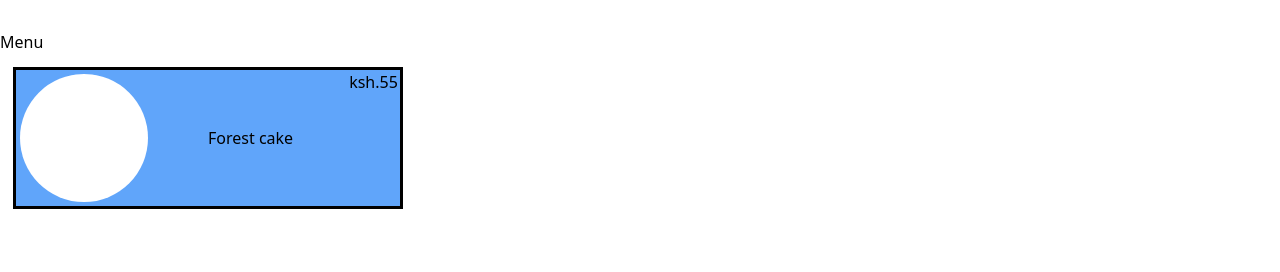
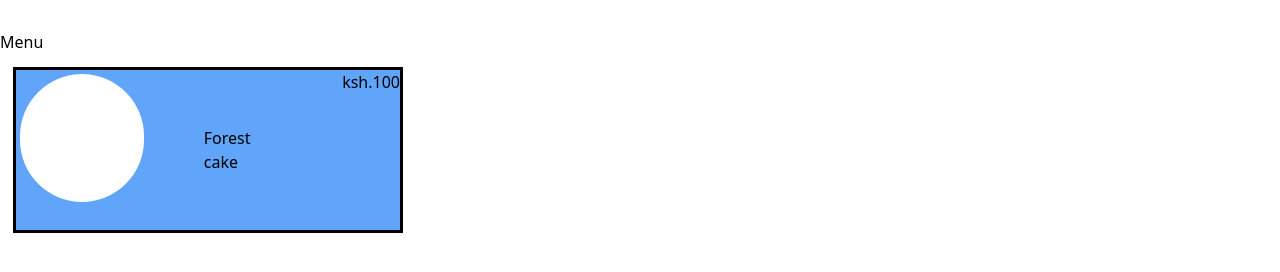
Before and after one commit to Vince-arch/cake-planet, a React (Vite) app: page / in a window 1280 px wide. Shown: the part 2466-2738 px from the top of the page. Built offline with nearby package versions, Linux system fonts and the light colour scheme.

Commit message:
edited card description

```diff
--- a/src/components/Cards.jsx
+++ b/src/components/Cards.jsx
@@ -9,7 +9,7 @@ const Cards = () => {
         <div name='card-container' className='flex bg-blue-400 h-42 w-96 m-4 outline'>
           <div name="image"  className='rounded-full bg-white h-32 w-32 m-1'>  </div>
           <div name="content" className="flex items-center justify-center m-14">Forest cake</div>
-          <div name="price" className="flex justify-end top-0">ksh.55</div>
+          <div name="price" className="flex justify-end top-0">ksh.100</div>
 
         </div>
     </div>
```
